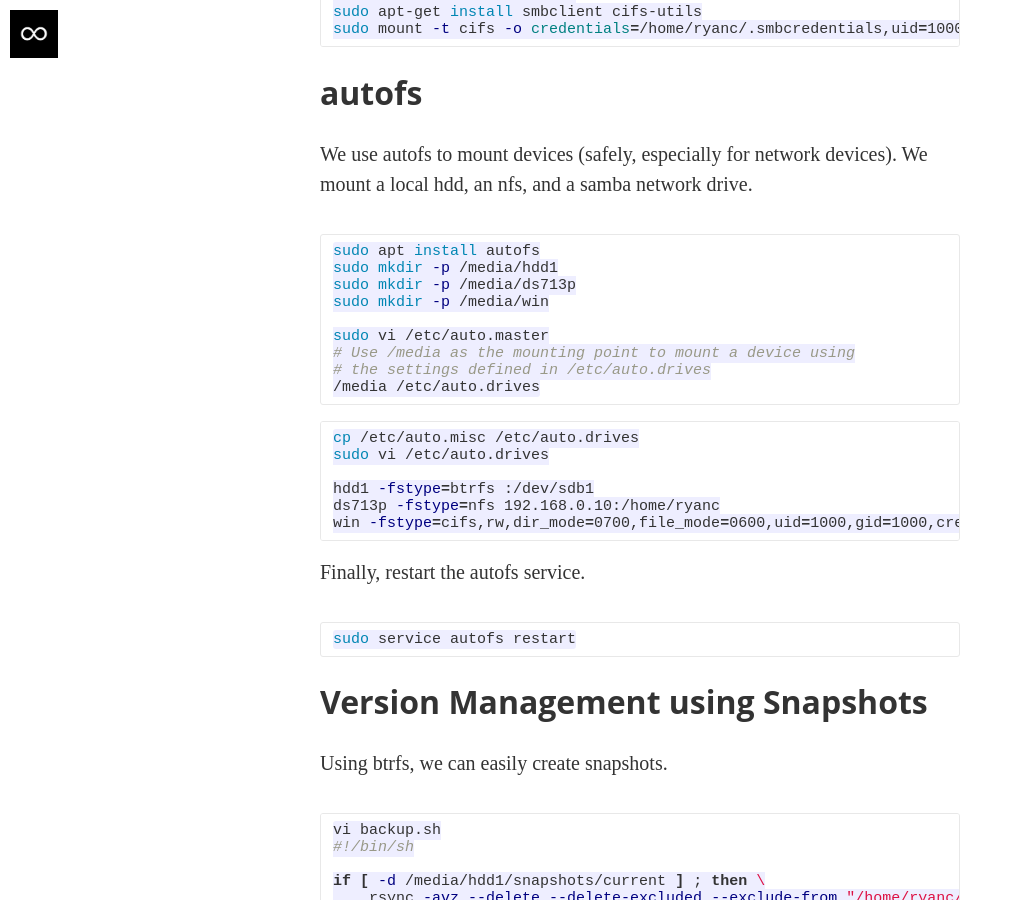
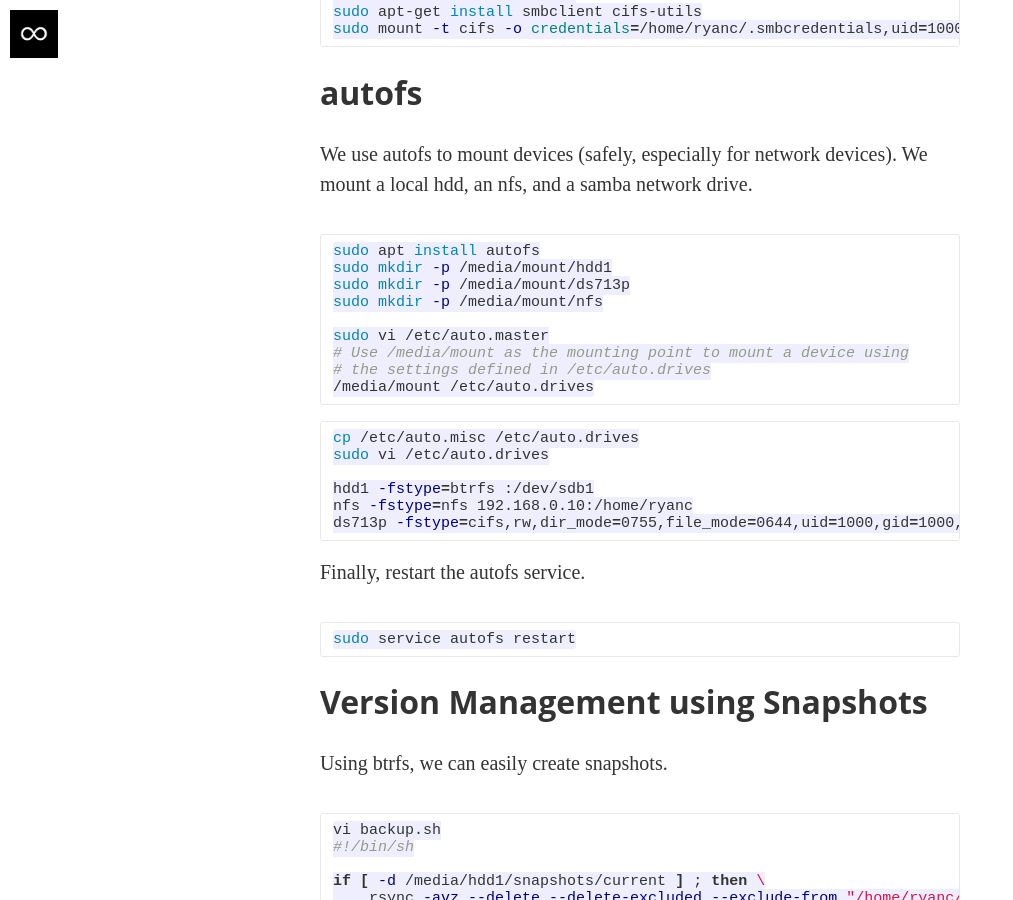
Before and after one commit to ryanhc/ryanhc.github.io, a Jekyll site: the page built from _posts/2018-01-13-setup-dev-env.md, in a window 1280 px wide and 900 px high, scrolled down 4469 px. Shown: the whole window, without its empty margins (0-1013 px from the left). Built offline with Jekyll 4.4.1, drawn with Linux system fonts in a browser that asks for light colours; nearby versions of some CDN libraries; some web fonts are replaced.

Commit message:
Update autofs

````diff
--- a/_posts/2018-01-13-setup-dev-env.md
+++ b/_posts/2018-01-13-setup-dev-env.md
@@ -227,14 +227,14 @@ We mount a local hdd, an nfs, and a samba network drive.
 
 ```sh
 sudo apt install autofs
-sudo mkdir -p /media/hdd1
-sudo mkdir -p /media/ds713p
-sudo mkdir -p /media/win
+sudo mkdir -p /media/mount/hdd1
+sudo mkdir -p /media/mount/ds713p
+sudo mkdir -p /media/mount/nfs
 
 sudo vi /etc/auto.master
-# Use /media as the mounting point to mount a device using
+# Use /media/mount as the mounting point to mount a device using
 # the settings defined in /etc/auto.drives
-/media /etc/auto.drives
+/media/mount /etc/auto.drives
 ```
 
 ```sh
@@ -242,8 +242,8 @@ cp /etc/auto.misc /etc/auto.drives
 sudo vi /etc/auto.drives
 
 hdd1 -fstype=btrfs :/dev/sdb1
-ds713p -fstype=nfs 192.168.0.10:/home/ryanc
-win -fstype=cifs,rw,dir_mode=0700,file_mode=0600,uid=1000,gid=1000,credentials=/home/ryanc/.smbcredentials ://192.168.0.5/ryanc
+nfs -fstype=nfs 192.168.0.10:/home/ryanc
+ds713p -fstype=cifs,rw,dir_mode=0755,file_mode=0644,uid=1000,gid=1000,iocharset=utf8,credentials=/home/ryanc/.smbcredentials ://192.168.0.10/home
 ```
 
 Finally, restart the autofs service.
````
